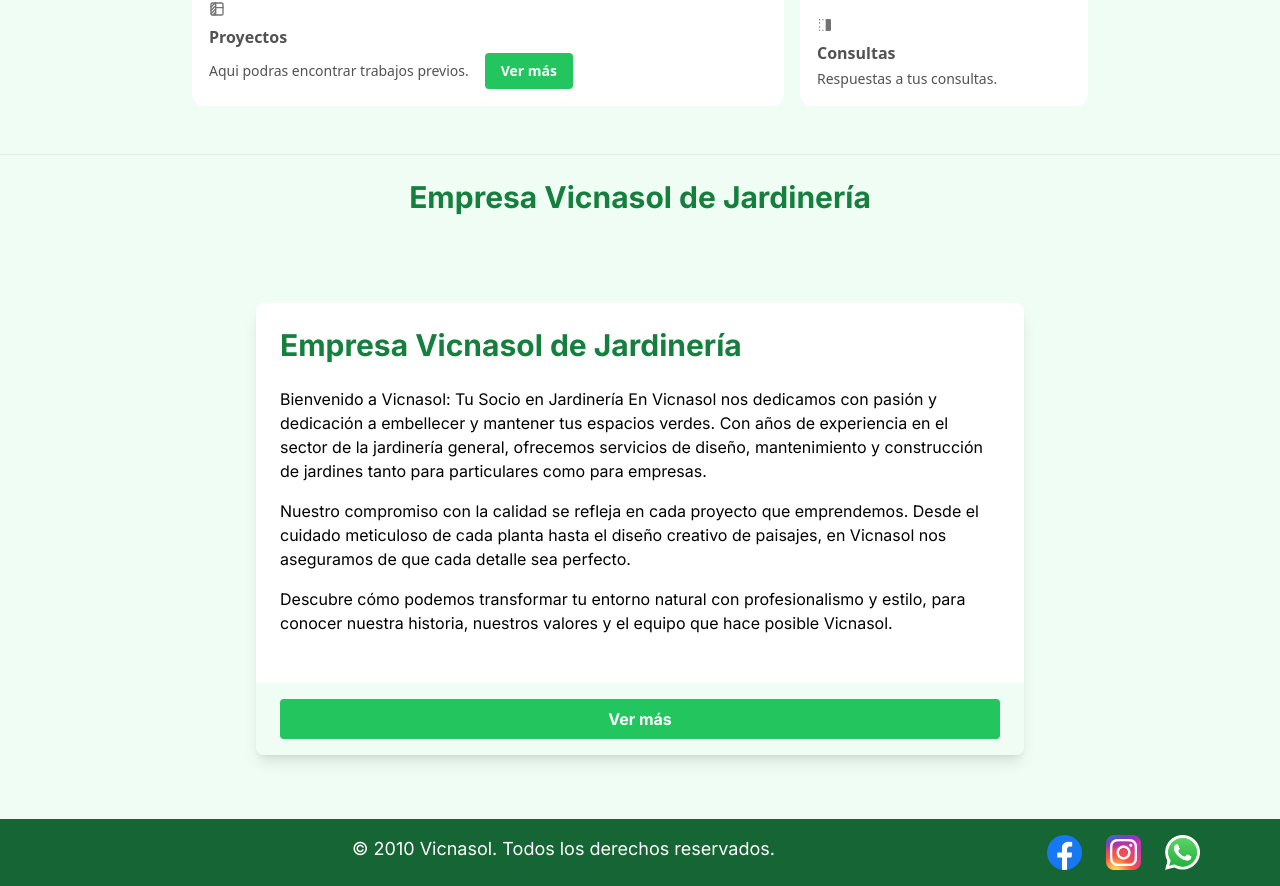
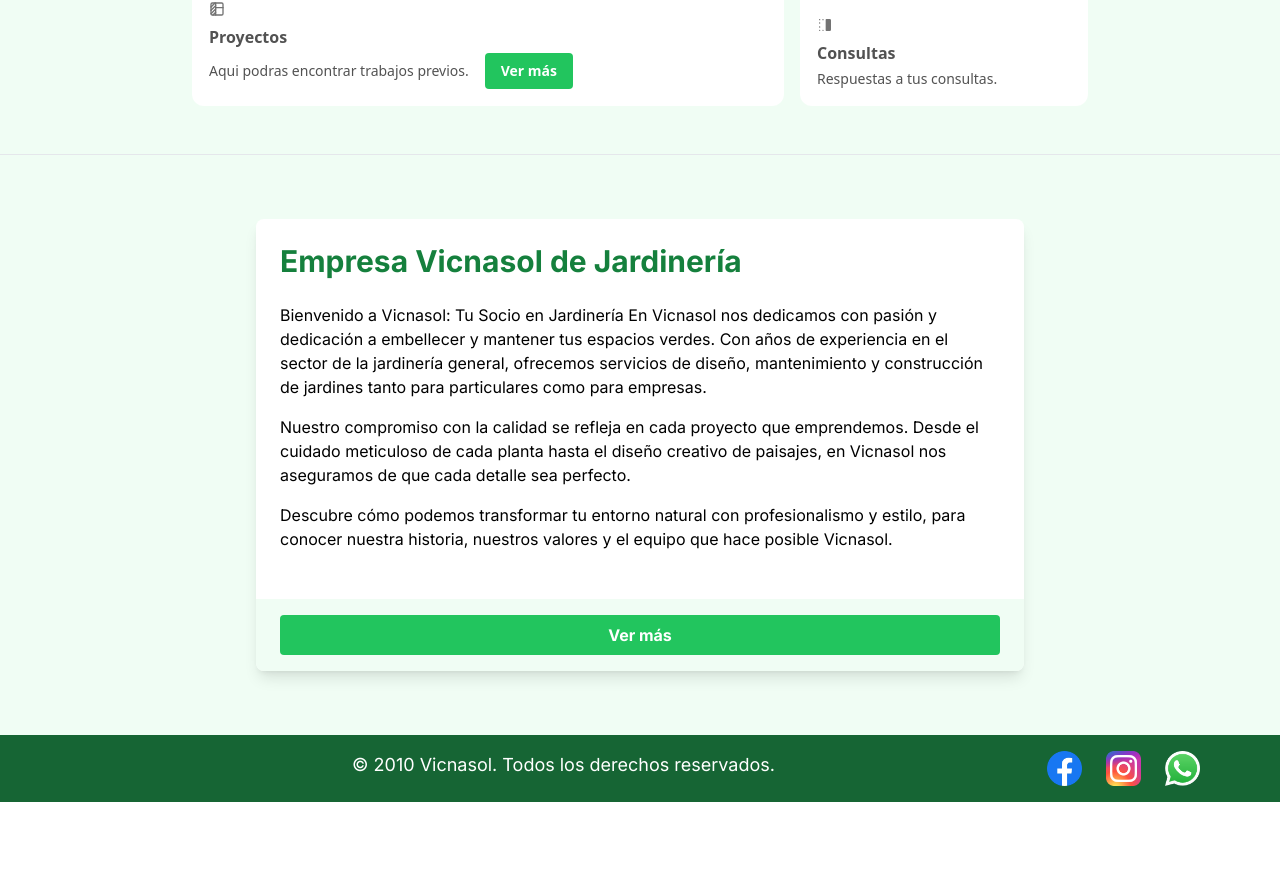
Before and after one commit to Gi4ncarlo/Vicnasol, a Next.js app in the folder vicnasol/: page / in a window 1280 px wide. Shown: the part 1630-2516 px from the top of the page. After the commit the page ends 2432 px from the top, so only its background shows below. Built offline with nearby package versions, Linux system fonts and the light colour scheme.

Commit message:
Resolviendo conflictos

```diff
--- a/vicnasol/src/app/page.tsx
+++ b/vicnasol/src/app/page.tsx
@@ -88,11 +88,6 @@ const Home = () => {
       <hr></hr>
 
       <section>
-        <div className="container mx-auto flex justify-center">
-          <div className="m-3 p-3 text-center text-3xl font-bold text-green-700">
-            <h2>Empresa Vicnasol de Jardinería</h2>
-          </div>
-        </div>
         <div className="max-w-4xl mx-auto p-8">
           <div className="max-w-4xl mx-auto p-8">
             <div className="bg-white shadow-lg rounded-lg overflow-hidden">
```
